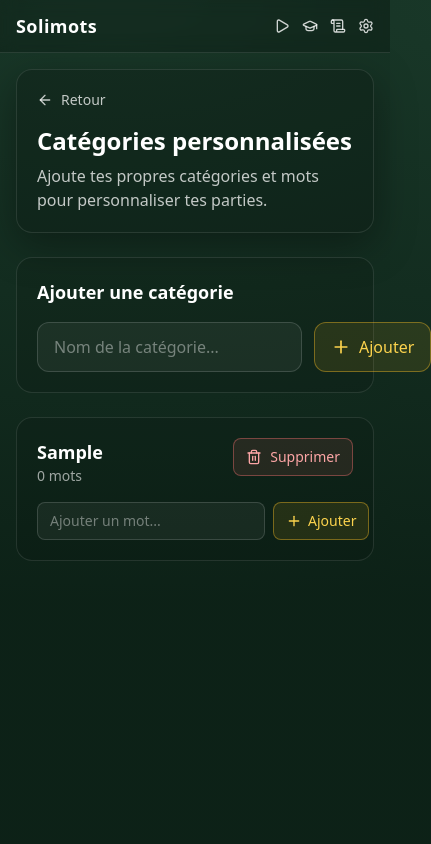
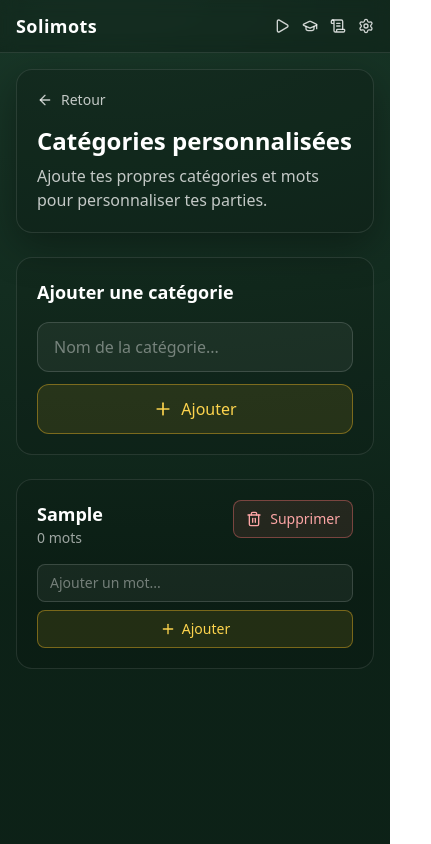
Before and after one commit to ThomasBerthaud/solimots, a React (Vite) app: page /custom-categories in a window 390 px wide. Both pictures are taken after typing "Sample" into the empty fields and a click on the button "Ajouter". Shown: the whole page, 431 px wide, since content can reach past the window. Built offline with nearby package versions, Linux system fonts and the light colour scheme.

Commit message:
Fix mobile layout: make add buttons responsive with vertical stack on mobile
Co-authored-by: ThomasBerthaud <11942601+ThomasBerthaud@users.noreply.github.com>

```diff
--- a/src/routes/CustomCategories.tsx
+++ b/src/routes/CustomCategories.tsx
@@ -49,7 +49,7 @@ export function CustomCategories() {
 
       <section className="rounded-2xl border border-white/10 bg-black/10 p-5">
         <h2 className="text-lg font-semibold">Ajouter une catégorie</h2>
-        <form onSubmit={handleAddCategory} className="mt-4 flex gap-3">
+        <form onSubmit={handleAddCategory} className="mt-4 flex flex-col gap-3 sm:flex-row">
           <input
             type="text"
             value={newCategoryLabel}
@@ -59,7 +59,7 @@ export function CustomCategories() {
           />
           <button
             type="submit"
-            className="flex items-center gap-2 rounded-xl border border-amber-400/40 bg-amber-400/10 px-4 py-3 text-amber-300 hover:bg-amber-400/20 transition-colors"
+            className="flex items-center justify-center gap-2 rounded-xl border border-amber-400/40 bg-amber-400/10 px-4 py-3 text-amber-300 hover:bg-amber-400/20 transition-colors sm:justify-start"
             aria-label="Ajouter la catégorie"
             title="Ajouter la catégorie"
           >
@@ -131,7 +131,7 @@ export function CustomCategories() {
                     e.preventDefault()
                     handleAddWord(category.id)
                   }}
-                  className="flex gap-2"
+                  className="flex flex-col gap-2 sm:flex-row"
                 >
                   <input
                     type="text"
@@ -144,7 +144,7 @@ export function CustomCategories() {
                   />
                   <button
                     type="submit"
-                    className="flex items-center gap-1.5 rounded-lg border border-amber-400/40 bg-amber-400/10 px-3 py-2 text-sm text-amber-300 hover:bg-amber-400/20 transition-colors"
+                    className="flex items-center justify-center gap-1.5 rounded-lg border border-amber-400/40 bg-amber-400/10 px-3 py-2 text-sm text-amber-300 hover:bg-amber-400/20 transition-colors sm:justify-start"
                     aria-label="Ajouter le mot"
                     title="Ajouter le mot"
                   >
```
